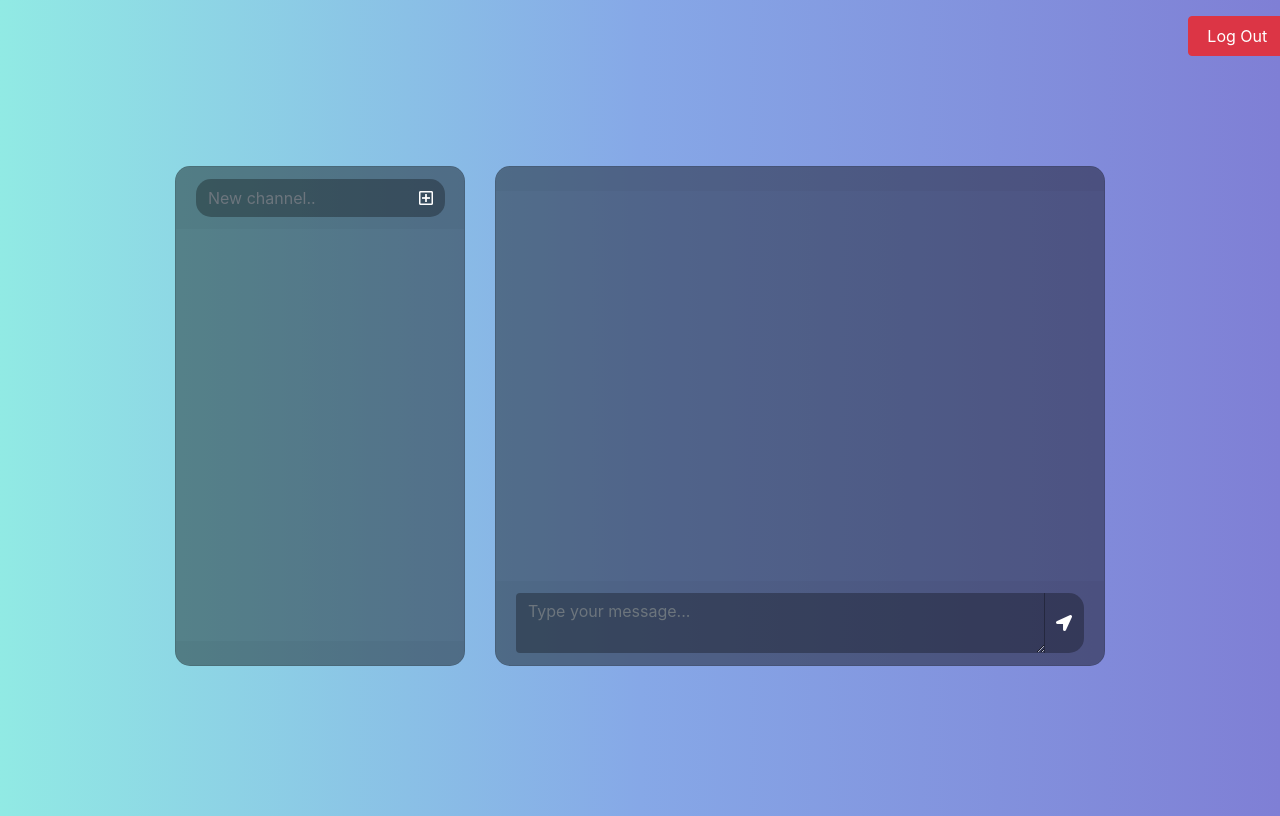
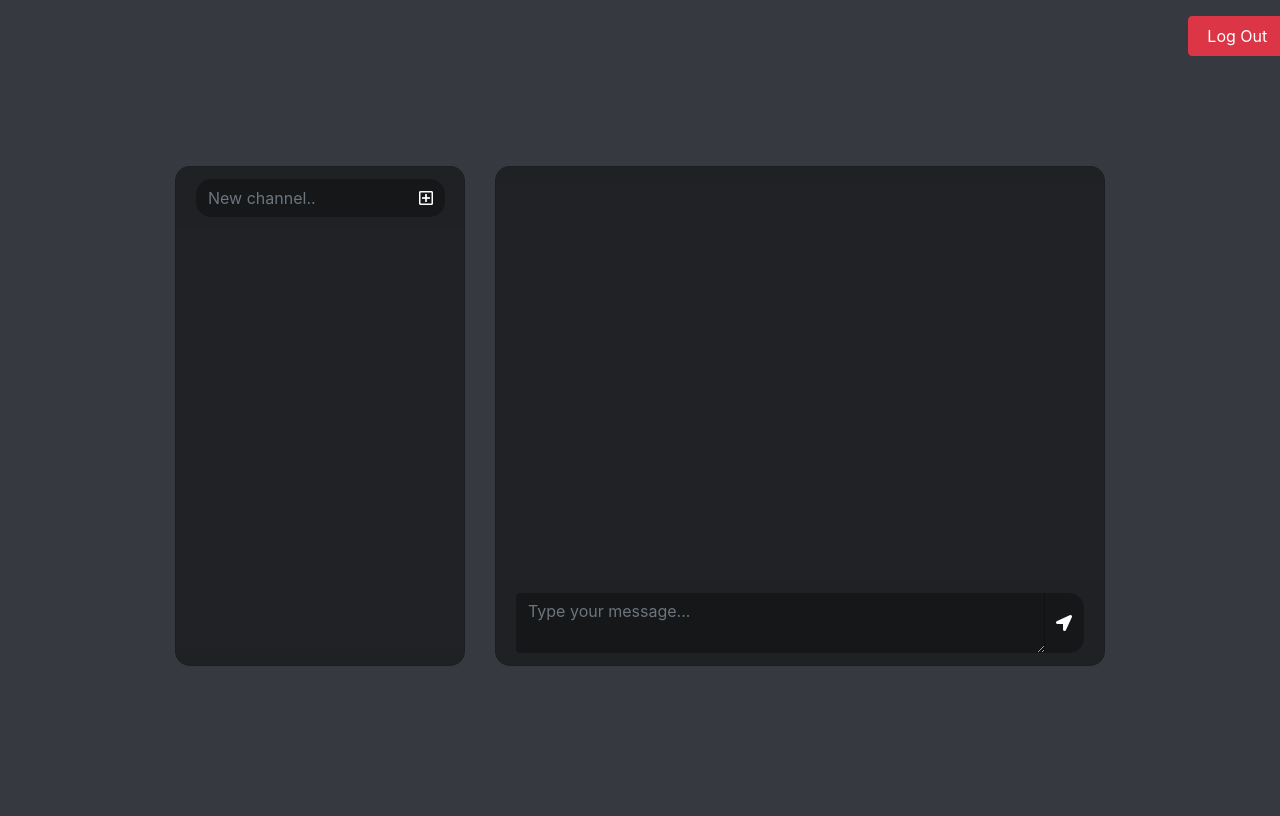
Before and after one commit to tongplw/Minichat-Project, a Flask app: template minichat/templates/chat.html in a window 1280 px wide. Run offline with Flask 2, Linux system fonts and the light colour scheme; the template is opened without the code that fills it: most values are stand-ins (such as "Sample title", 1, 10 or a date in 2020); parts of the project's set-up code (start-up, migrations or seed data) failed here and were passed over; some libraries are stand-ins or nearby versions.

Commit message:
Update css file

```diff
--- a/minichat/static/chat.css
+++ b/minichat/static/chat.css
@@ -3,7 +3,7 @@ body,html{
     margin: 0;
     background: #7F7FD5;
    background: -webkit-linear-gradient(to right, #91EAE4, #86A8E7, #7F7FD5);
-    background: linear-gradient(to right, #91EAE4, #86A8E7, #7F7FD5);
+    background: #36393f;
 }
 
 .Aligner-item {
@@ -19,6 +19,10 @@ body,html{
 .chat{
     margin-top: auto;
     margin-bottom: auto;
+}
+.headline{
+    font-size: 15px;
+    color: white;
 }
 .card{
     height: 500px;
@@ -138,7 +142,7 @@ margin-bottom: auto;
 margin-left: 15px;
 }
 .user_info span{
-font-size: 20px;
+font-size: 15px;
 color: white;
 }
 .user_info p{
--- a/minichat/templates/chat.html
+++ b/minichat/templates/chat.html
@@ -30,7 +30,7 @@
         <div class="col-md-8 col-xl-6 chat">
             <div class="card">
                 <div class="card-header msg_head">
-                    <div class="d-flex bd-highlight">
+                    <div class="d-flex bd-highlight headline">
                         <!-- channel header -->
                     </div>
                 </div>
```
